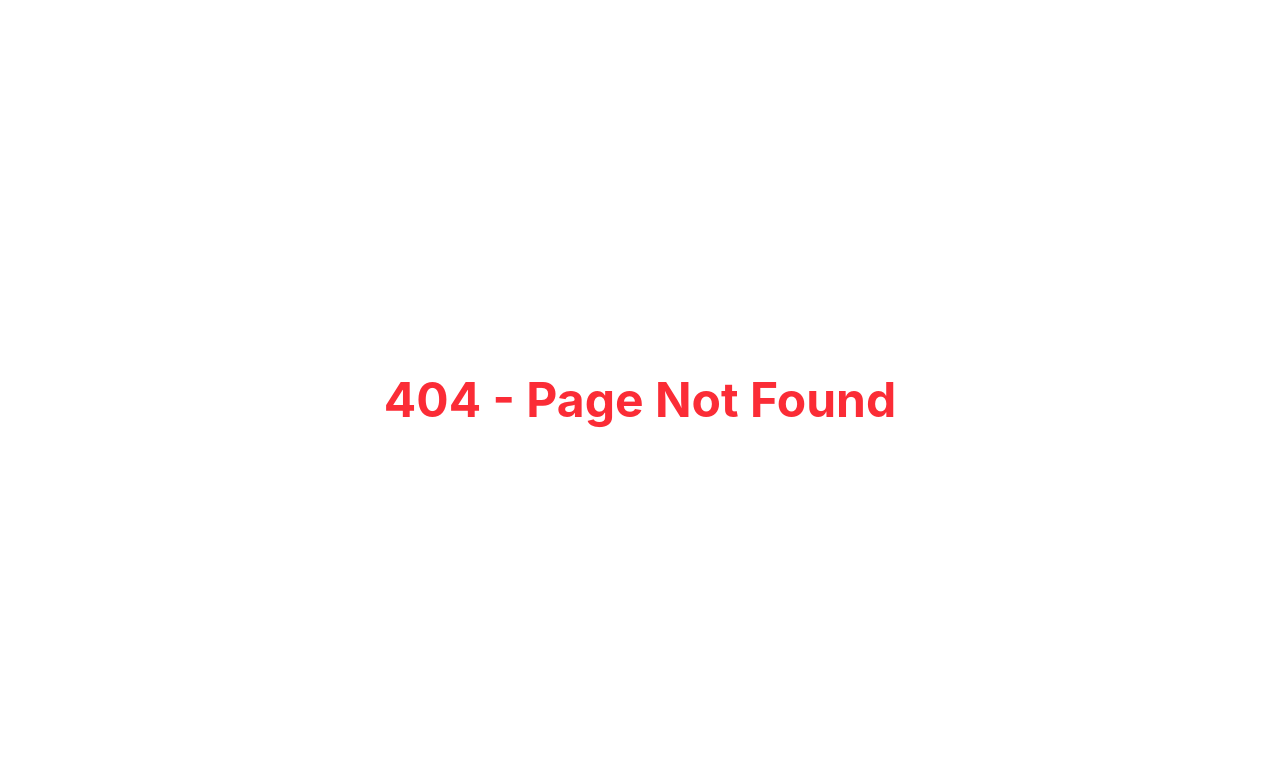
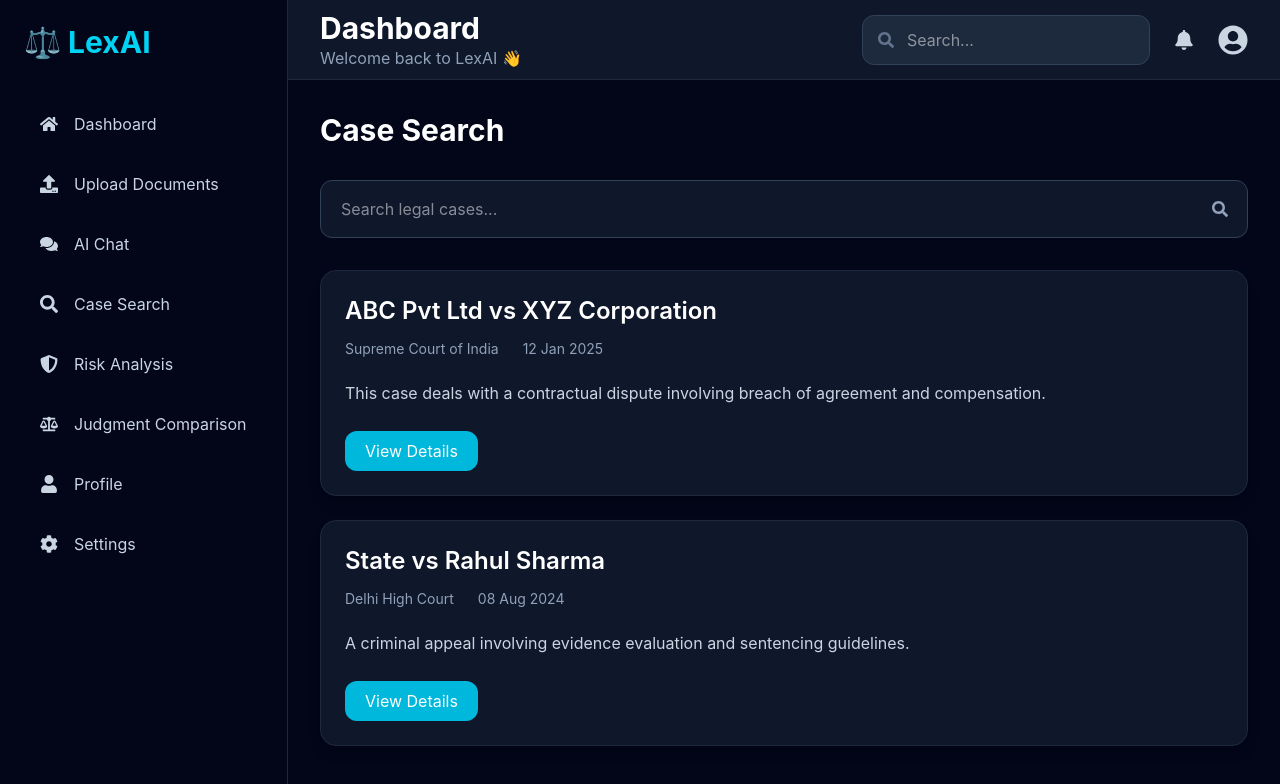
Before and after one commit to omsengarr/LexAI-AI-Powered-Legal-Intelligence-Platform, a React (Vite) app: page /cases in a window 1280 px wide. Before the commit this address had no page. Shown: the top 784 px of the page. Built offline with nearby package versions, Linux system fonts and the light colour scheme.

Commit message:
Completed Risk Analysis module

```diff
--- a/src/components/cases/CaseCard.tsx
+++ b/src/components/cases/CaseCard.tsx
@@ -0,0 +1,38 @@
+interface CaseCardProps {
+  title: string;
+  court: string;
+  date: string;
+  summary: string;
+}
+
+function CaseCard({
+  title,
+  court,
+  date,
+  summary,
+}: CaseCardProps) {
+  return (
+    <div className="bg-slate-900 border border-slate-800 rounded-2xl p-6 shadow-lg hover:border-cyan-500 transition">
+
+      <h2 className="text-2xl font-semibold text-white">
+        {title}
+      </h2>
+
+      <div className="mt-3 flex gap-6 text-slate-400 text-sm">
+        <span>{court}</span>
+        <span>{date}</span>
+      </div>
+
+      <p className="text-slate-300 mt-5 leading-7">
+        {summary}
+      </p>
+
+      <button className="mt-6 bg-cyan-500 hover:bg-cyan-600 px-5 py-2 rounded-xl text-white transition">
+        View Details
+      </button>
+
+    </div>
+  );
+}
+
+export default CaseCard;
--- a/src/components/cases/SearchBar.tsx
+++ b/src/components/cases/SearchBar.tsx
@@ -0,0 +1,24 @@
+import { FaSearch } from "react-icons/fa";
+
+interface SearchBarProps {
+  value: string;
+  onChange: (value: string) => void;
+}
+
+function SearchBar({ value, onChange }: SearchBarProps) {
+  return (
+    <div className="relative">
+      <input
+        type="text"
+        placeholder="Search legal cases..."
+        value={value}
+        onChange={(e) => onChange(e.target.value)}
+        className="w-full bg-slate-900 border border-slate-700 rounded-xl px-5 py-4 pr-14 text-white outline-none focus:border-cyan-400"
+      />
+
+      <FaSearch className="absolute right-5 top-1/2 -translate-y-1/2 text-slate-400" />
+    </div>
+  );
+}
+
+export default SearchBar;
--- a/src/pages/Cases/CaseSearchPage.tsx
+++ b/src/pages/Cases/CaseSearchPage.tsx
@@ -0,0 +1,77 @@
+import { useState } from "react";
+
+import Sidebar from "../../components/dashboard/Sidebar";
+import Topbar from "../../components/dashboard/Topbar";
+
+import SearchBar from "../../components/cases/SearchBar";
+import CaseCard from "../../components/cases/CaseCard";
+
+const dummyCases = [
+  {
+    title: "ABC Pvt Ltd vs XYZ Corporation",
+    court: "Supreme Court of India",
+    date: "12 Jan 2025",
+    summary:
+      "This case deals with a contractual dispute involving breach of agreement and compensation.",
+  },
+  {
+    title: "State vs Rahul Sharma",
+    court: "Delhi High Court",
+    date: "08 Aug 2024",
+    summary:
+      "A criminal appeal involving evidence evaluation and sentencing guidelines.",
+  },
+];
+
+function CaseSearchPage() {
+  const [search, setSearch] = useState("");
+
+  const filteredCases = dummyCases.filter((item) =>
+    item.title.toLowerCase().includes(search.toLowerCase())
+  );
+
+  return (
+    <div className="flex min-h-screen bg-slate-950">
+      <Sidebar />
+
+      <div className="flex-1">
+        <Topbar />
+
+        <main className="p-8">
+
+          <h1 className="text-3xl font-bold text-white mb-8">
+            Case Search
+          </h1>
+
+          <SearchBar
+            value={search}
+            onChange={setSearch}
+          />
+
+          <div className="space-y-6 mt-8">
+
+            {filteredCases.map((item, index) => (
+              <CaseCard
+                key={index}
+                title={item.title}
+                court={item.court}
+                date={item.date}
+                summary={item.summary}
+              />
+            ))}
+
+            {filteredCases.length === 0 && (
+              <div className="text-center text-slate-400 py-20">
+                No matching cases found.
+              </div>
+            )}
+
+          </div>
+
+        </main>
+      </div>
+    </div>
+  );
+}
+
+export default CaseSearchPage;
--- a/src/routes/AppRoutes.tsx
+++ b/src/routes/AppRoutes.tsx
@@ -7,6 +7,7 @@ import SignupPage from "../pages/Auth/SignupPage";
 import DashboardPage from "../pages/Dashboard/DashboardPage";
 import UploadDocumentPage from "../pages/Documents/UploadDocumentPage";
 import ChatPage from "../pages/Chat/ChatPage";
+import CaseSearchPage from "../pages/Cases/CaseSearchPage";
 
 import ProfilePage from "../pages/Profile/ProfilePage";
 import NotFoundPage from "../pages/NotFound/NotFoundPage";
@@ -15,7 +16,7 @@ function AppRoutes() {
   return (
     <BrowserRouter>
       <Routes>
-        {/* Landing Page */}
+        {/* Landing */}
         <Route path="/" element={<LandingPage />} />
 
         {/* Authentication */}
@@ -34,6 +35,9 @@ function AppRoutes() {
         {/* AI Chat */}
         <Route path="/chat" element={<ChatPage />} />
 
+        {/* Case Search */}
+        <Route path="/cases" element={<CaseSearchPage />} />
+
         {/* Profile */}
         <Route path="/profile" element={<ProfilePage />} />
 
```
Also changed, not shown: src/components/risk/ClauseCard.tsx (added), src/components/risk/RecommendationCard.tsx (added), src/components/risk/RiskScoreCard.tsx (added), src/pages/RiskAnalysis/RiskAnalysisPage.tsx (added).
